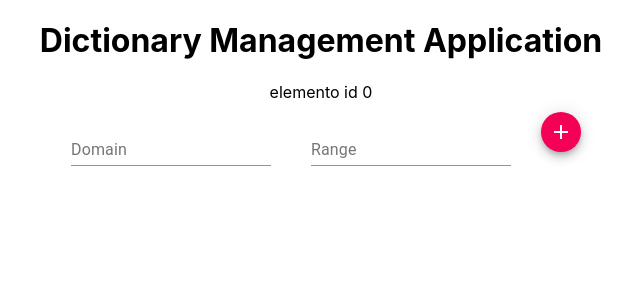
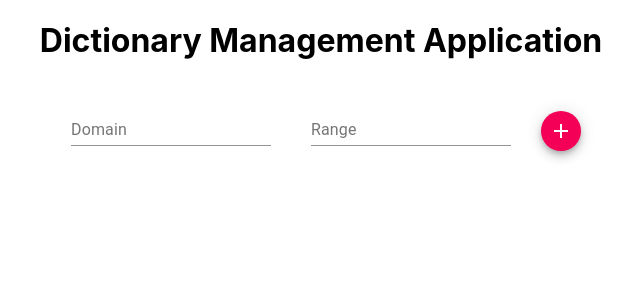
Before and after one commit to matteo1976/DictionaryForOneDot, a React (Create React App) app in the folder onedot/: page / in a window 1280 px wide. Shown: the top 300 px of the page, without its empty margins (319-959 px from the left). Built offline with nearby package versions, Linux system fonts and the light colour scheme.

Commit message:
added control fort duplicate ceck

```diff
--- a/onedot/src/App.js
+++ b/onedot/src/App.js
@@ -5,8 +5,9 @@ import './App.css';
 
 function App() {
 
-  localStorage.setItem(LOCAL_DATA,[])
-
+  if (!localStorage.getItem(LOCAL_DATA)) {
+    localStorage.setItem(LOCAL_DATA,"")
+  }
   return (
     <div className="App">
       <h1>Dictionary Management Application</h1>
--- a/onedot/src/MyDictionary.js
+++ b/onedot/src/MyDictionary.js
@@ -2,7 +2,7 @@ import React, { Component } from 'react';
 import ColorDictionary from './colorDictionary'
 
 import {LOCAL_DATA} from "./costants"
-
+import{findIndexErrorInDictionary} from "./utility"
 
 
 class MyDictionary  extends Component {
@@ -11,16 +11,23 @@ class MyDictionary  extends Component {
         const  tmpData= localStorage.getItem(LOCAL_DATA)
         this.state = {
             listColor: tmpData===""? [{domain:"",range:"",id:0}]:JSON.parse(tmpData),
-            indexField:0
+            indexField:0,
+            errorIndex:[]
         }
     }
 
 
     addElement= (element)=>{
-        element.id=this.state.indexField+1
-        let newListColor=[...this.state.listColor,element]
-        localStorage.setItem(LOCAL_DATA,newListColor)
-        this.setState({listColor:newListColor , indexField:this.state.indexField+1})
+
+        let verify= findIndexErrorInDictionary(this.state.listColor,element)
+        if (verify.length===0 ){
+            element.id=this.state.indexField+1
+            let newListColor=[...this.state.listColor,element]
+            localStorage.setItem(LOCAL_DATA, JSON.stringify(newListColor) )
+            this.setState({listColor:newListColor , indexField:this.state.indexField+1,errorIndex:[]})
+        }else{
+            this.setState({errorIndex:verify})
+        }
 
     }
 
@@ -29,54 +36,35 @@ class MyDictionary  extends Component {
 
         for (let i=0; i<=listColor.length;i++){
             if (listColor[i].id===element.id){
-                console.log(listColor[i])
                 listColor.splice(i,1)
-                console.log(listColor[i])
                 break;
             }
         }
-        console.log(listColor)
         await this.setState({listColor: listColor, indexField:indexField-1})
-        localStorage.setItem(LOCAL_DATA,this.state.listColor)
+        localStorage.setItem(LOCAL_DATA, JSON.stringify( this.state.listColor))
 
     }
 
 
     render() {
-        const {listColor,indexField}=this.state
-        console.log(listColor)
-
-        let appColorDictionary= listColor.map((item,key)=>{
-            console.log("id "+item.id)
-            console.log("range "+item.range)
-            console.log("domain "+item.domain)
+        const {listColor,indexField,errorIndex}=this.state
+        let appColorDictionary= listColor.map((item,index)=>{
+            let errCheck= errorIndex.findIndex((errIndexs)=>errIndexs==index)
 
             return(
                 <>
-                <div key={key}> elemento id {item.id}</div>
                 <ColorDictionary domain={item.domain}
                          range={item.range}
                          addElement={this.addElement}
                          deleteEelment={this.deleteEelment}
                          id={item.id}
-                         key={indexField+key} />
+                         errCheck={errCheck}
+                         key={indexField+index} />
                 </>
             )})
 
-
-        console.log(appColorDictionary)
-
         return (
             <div>
-                {/* {listColor.map((item,key)=>
-                    <div key={indexField+key+1}>
-                        <ColorDictionary domain={item.domain}
-                                 range={item.range}
-                                 addElement={this.addElement}
-                                 deleteEelment={this.deleteEelment}
-                                 id={item.id}
-                                 key={indexField+key} />
-                    </div>)} */}
                {appColorDictionary}
             </div>
         );
--- a/onedot/src/colorDictionary.css
+++ b/onedot/src/colorDictionary.css
@@ -9,3 +9,28 @@
     margin-right: 20px!important;
 
 }
+.errorLine{
+    display: inline-flex;
+    background:#f0a0a0;
+}
+
+
+.defaultLine{
+    display: inline-flex;
+
+}
+
+.listContainer{
+    width: 50%;
+    margin: auto;
+}
+
+.oneButton{
+    display: inline-block;
+
+}
+
+.twoButton{
+    display: inline-block;
+    margin-right: -60px;
+}
--- a/onedot/src/colorDictionary.js
+++ b/onedot/src/colorDictionary.js
@@ -29,19 +29,11 @@ export default class ColorDictionary extends Component {
 
     }
 
-
-
-    cleanState= async()=>{
-      await this.setState({domain:"",range:""})
-    }
-
     handleDelete=()=>{
       this.props.deleteEelment(this.state)
-      this.cleanState()
     }
     handleSave=()=>{
       this.props.addElement(this.state)
-      this.cleanState()
     }
     handleUpdate=()=>{
 
@@ -53,30 +45,34 @@ export default class ColorDictionary extends Component {
 
 
     render() {
-        console.log(this.state)
-        const {domain,range,id}=this.props
+        const {domain,range,id,errCheck}=this.props
+       const textFieldsClass=errCheck<0 ? "defaultLine" :"errorLine"
+
 
          let actionButtons= (id ===0 ?
+             <span className= "oneButton">
              <Fab  color="secondary" aria-label="delete" className="button" onClick={this.handleSave}>
                  <AddIcon />
              </Fab>
+             </span>
             :
-            <>
+
+            <span className= "twoButton">
               <Fab color="primary" aria-label="add" className="button" onClick={this.handleUpdate}>
                 <SaveIcon />
               </Fab>
               <Fab color="secondary" aria-label="delete" className="button" onClick={this.handleDelete}>
                 <DeleteIcon />
               </Fab>
-            </>
+            </span>
 
             )
 
 
         return (
 
-            <div>
-
+            <div className="listContainer" >
+                <span className= {textFieldsClass}>
                 <TextField
                   id="domine"
                   label="Domain"
@@ -93,8 +89,9 @@ export default class ColorDictionary extends Component {
                   onChange={this.handleChange("range")}
                   margin="normal"
                 />
+                </span>
+                {actionButtons}
 
-                {actionButtons}
 
             </div>
           );
--- /dev/null
+++ b/onedot/src/utility.js
@@ -0,0 +1,20 @@
+
+
+export function findIndexErrorInDictionary(dictionary,element){
+    let errorIndexArray=[]
+    //debugger
+    dictionary.map((value,dictionaryIndex)=>{
+
+
+        if (element.domain===value.domain) {
+            errorIndexArray.push(dictionaryIndex) ///duble key
+        };
+        if (value.domain===element.range){
+            errorIndexArray.push(dictionaryIndex); ///value is a key
+        }
+        if (value.range===element.domain) {
+            errorIndexArray.push(dictionaryIndex) ///key is a value
+        };
+    })
+    return[...new Set(errorIndexArray)]
+}
```
